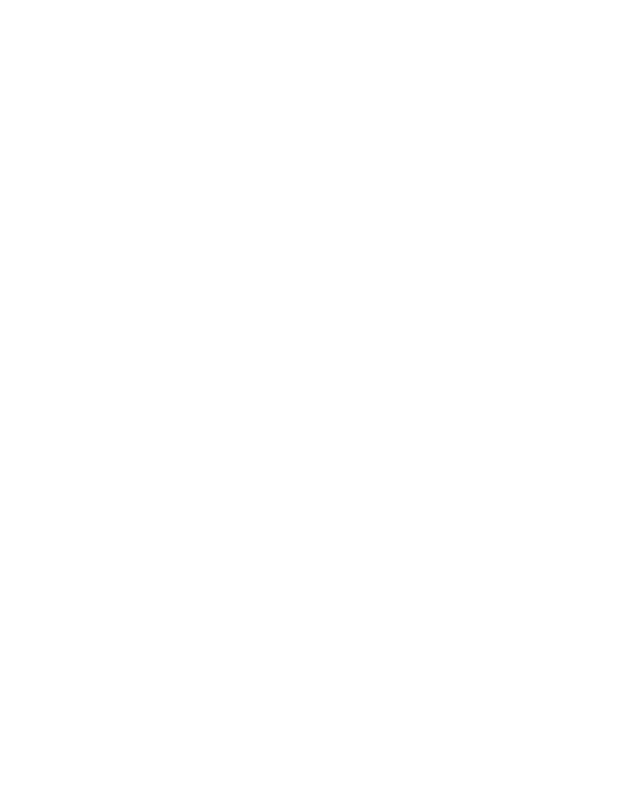
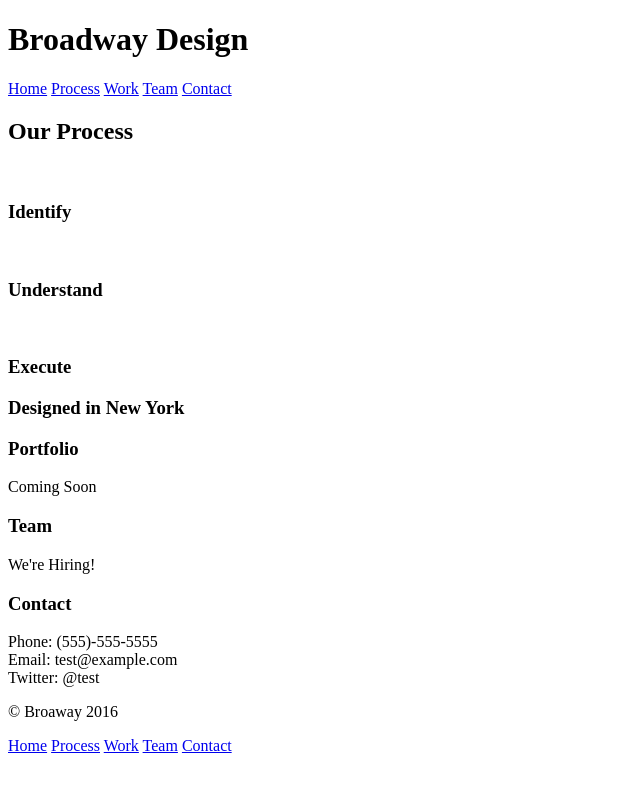
Before and after one commit to thmswenner/BroadwayDesign, a plain HTML site: page index.html in a window 1280 px wide. Shown: the whole page, without its empty margins (0-640 px from the left). Drawn offline with Linux system fonts and the light colour scheme.

Commit message:
Add Html Structure

```diff
--- a/index.html
+++ b/index.html
@@ -7,5 +7,56 @@
   </head>
   <body>
 
+    <!-- Header Section -->
+
+    <div class="">
+      <h1>Broadway Design</h1>
+      <a href="#">Home</a>
+      <a href="#">Process</a>
+      <a href="#">Work</a>
+      <a href="#">Team</a>
+      <a href="#">Contact</a>
+    </div>
+
+    <!-- Our Process Section -->
+
+    <h2>Our Process</h2>
+    <img src="" alt="">
+    <h3>Identify</h3>
+    <p></p>
+
+    <img src="" alt="">
+    <h3>Understand</h3>
+    <p></p>
+
+    <img src="" alt="">
+    <h3>Execute</h3>
+    <p></p>
+
+    <!-- Designed in New York Section -->
+
+    <div class="">
+      <h3>Designed in New York</h3>
+    </div>
+
+    <h3>Portfolio</h3>
+    <p>Coming Soon</p>
+    <h3>Team</h3>
+    <p>We're Hiring!</p>
+    <h3>Contact</h3>
+    <p>Phone: (555)-555-5555<br>
+       Email: test@example.com <br>
+       Twitter: @test</p>
+
+    <!-- Footer -->
+
+    <p>&copy; Broaway 2016</p>
+    <a href="#">Home</a>
+    <a href="#">Process</a>
+    <a href="#">Work</a>
+    <a href="#">Team</a>
+    <a href="#">Contact</a>
+
+
   </body>
 </html>
```
